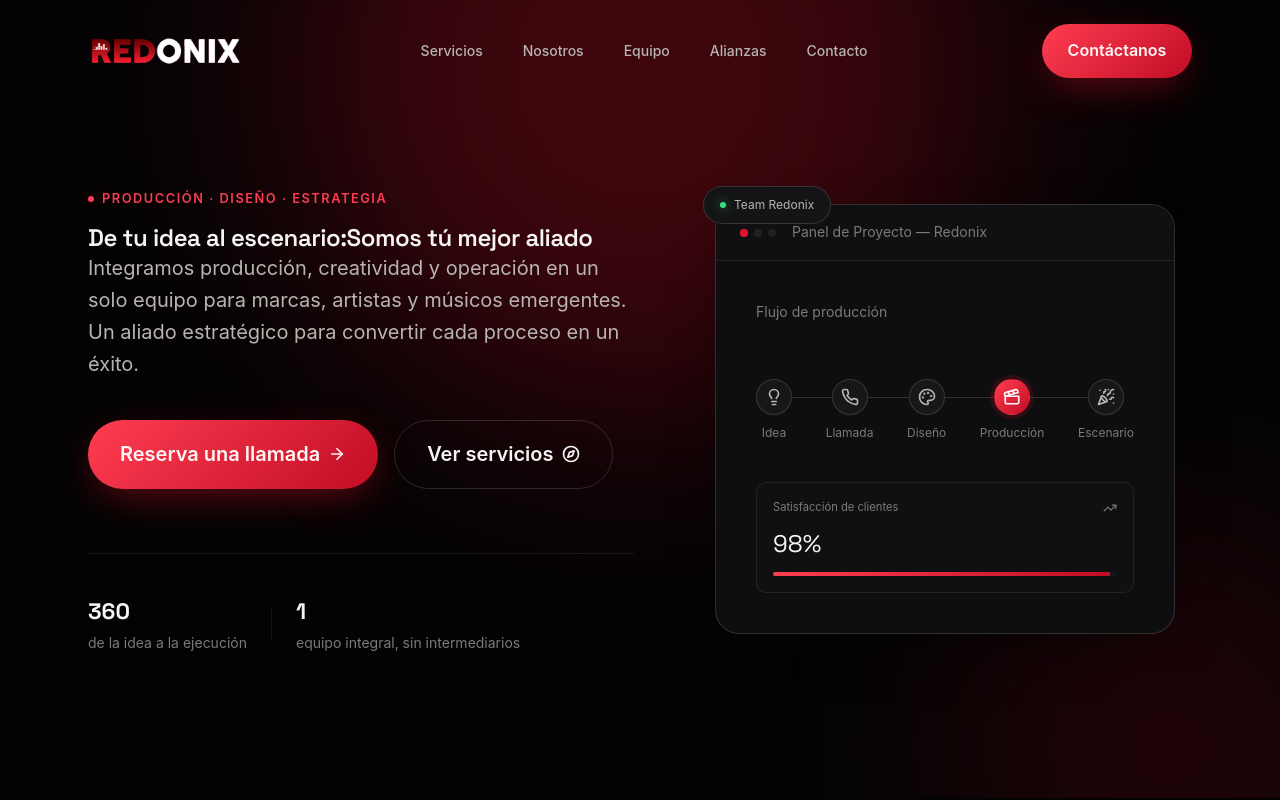
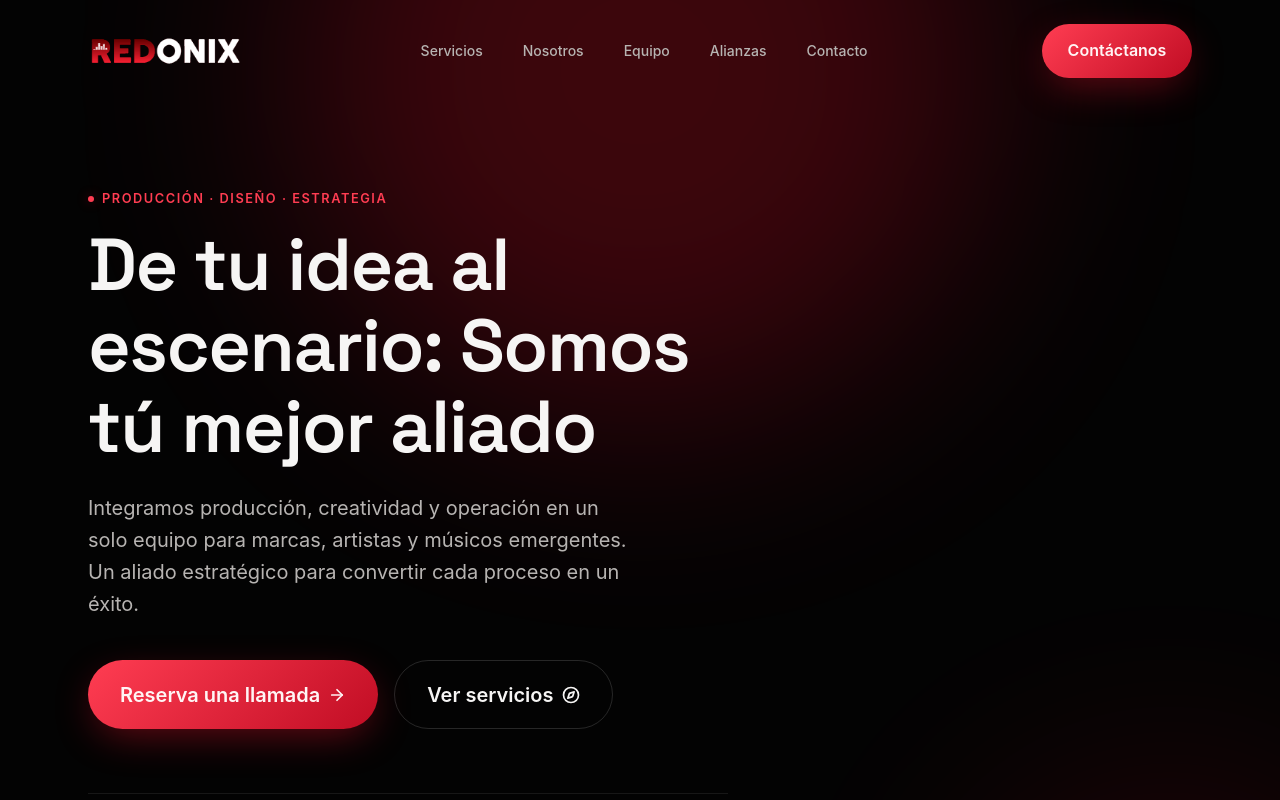
Before and after one commit to jesusShadown/Redonix, a React (Vite) app: page / in a window 1280 px wide. Shown: the top 800 px of the page. Built offline with nearby package versions, Linux system fonts and the light colour scheme; a web font is replaced by a local one.

Commit message:
latenciav15-07-2026-0046

```diff
--- a/src/components/Hero.css
+++ b/src/components/Hero.css
@@ -104,8 +104,4 @@
   .hero {
     padding-top: calc(var(--space-3xl) + var(--space-lg));
   }
-  .hero__inner {
-    grid-template-columns: 1.05fr 0.95fr;
-    gap: var(--space-xl);
-  }
 }
--- a/src/components/Hero.jsx
+++ b/src/components/Hero.jsx
@@ -1,6 +1,5 @@
 import { ArrowRight, Compass } from 'lucide-react'
 import Button from './shared/Button'
-import HeroVisual from './HeroVisual'
 import { contact } from '../data/contact'
 // Estilos importados centralizadamente desde src/styles/global.css
 
@@ -14,8 +13,9 @@
         <div className="hero__content">
           <span className="eyebrow">Producción · Diseño · Estrategia</span>
 
-          <h1 >
-            De tu idea al escenario:Somos tú mejor aliado  </h1>
+          <h1 className="hero__title">
+            De tu idea al escenario: Somos tú mejor aliado
+          </h1>
 
           <p className="hero__subtitle">
             Integramos producción, creatividad y operación en un solo equipo para marcas, artistas y músicos
@@ -44,8 +44,6 @@
 
           </div>
         </div>
-
-        <HeroVisual />
       </div>
     </section>
   )
--- a/src/components/HeroVisual.css
+++ /dev/null
@@ -1,189 +0,0 @@
-.hero-visual {
-  position: relative;
-  z-index: 1;
-  justify-self: center;
-  width: 100%;
-  max-width: 460px;
-}
-
-.hero-visual__panel {
-  background: var(--color-surface);
-  border: 1px solid var(--color-border-strong);
-  border-radius: var(--radius-lg);
-  box-shadow: var(--shadow-card);
-  overflow: hidden;
-}
-
-.hero-visual__bar {
-  display: flex;
-  align-items: center;
-  gap: var(--space-sm);
-  padding: var(--space-sm) var(--space-md);
-  background: var(--color-black-800);
-  border-bottom: 1px solid var(--color-border);
-}
-
-.hero-visual__dots {
-  display: flex;
-  gap: 6px;
-}
-
-.hero-visual__dots span {
-  width: 8px;
-  height: 8px;
-  border-radius: 50%;
-  background: var(--color-black-600);
-}
-
-.hero-visual__dots span:first-child {
-  background: var(--color-red-500);
-}
-
-.hero-visual__bar-title {
-  font-size: var(--fs-small);
-  color: var(--color-text-muted);
-}
-
-.hero-visual__body {
-  padding: var(--space-lg);
-  display: flex;
-  flex-direction: column;
-  gap: var(--space-lg);
-}
-
-.hero-visual__flow-label {
-  font-size: var(--fs-small);
-  color: var(--color-text-muted);
-  margin-bottom: var(--space-sm);
-}
-
-.hero-visual__flow {
-  position: relative;
-  display: flex;
-  justify-content: space-between;
-}
-
-.hero-visual__flow-line {
-  position: absolute;
-  top: 18px;
-  left: 18px;
-  right: 18px;
-  height: 1px;
-  background: var(--color-border-strong);
-  z-index: 0;
-}
-
-.hero-visual__stage {
-  position: relative;
-  z-index: 1;
-  display: flex;
-  flex-direction: column;
-  align-items: center;
-  gap: var(--space-2xs);
-  font-size: 0.75rem;
-  color: var(--color-text-muted);
-}
-
-.hero-visual__stage-icon {
-  width: 36px;
-  height: 36px;
-  border-radius: 50%;
-  display: flex;
-  align-items: center;
-  justify-content: center;
-  background: var(--color-black-700);
-  border: 1px solid var(--color-border-strong);
-  color: var(--color-text-secondary);
-}
-
-.hero-visual__stage-icon.is-active {
-  background: var(--gradient-cta);
-  border-color: transparent;
-  color: var(--color-text-on-red);
-  box-shadow: 0 0 0 4px rgba(232, 17, 43, 0.15);
-}
-
-.hero-visual__stats {
-  display: grid;
-  grid-template-columns: 1fr;
-  gap: var(--space-sm);
-}
-
-.hero-visual__stat {
-  background: var(--color-black-800);
-  border: 1px solid var(--color-border);
-  border-radius: var(--radius-sm);
-  padding: var(--space-sm);
-}
-
-.hero-visual__stat-head {
-  display: flex;
-  align-items: center;
-  justify-content: space-between;
-  font-size: 0.7rem;
-  color: var(--color-text-muted);
-  margin-bottom: var(--space-2xs);
-}
-
-.hero-visual__stat-value {
-  font-family: var(--font-heading);
-  font-size: 1.5rem;
-  margin-bottom: var(--space-2xs);
-}
-
-.hero-visual__stat-bar {
-  height: 4px;
-  border-radius: var(--radius-pill);
-  background: var(--color-black-700);
-  overflow: hidden;
-}
-
-.hero-visual__stat-bar-fill {
-  height: 100%;
-  background: var(--gradient-cta);
-}
-
-.hero-visual__float {
-  position: absolute;
-  display: flex;
-  align-items: center;
-  gap: var(--space-2xs);
-  background: var(--color-surface-alt);
-  border: 1px solid var(--color-border-strong);
-  border-radius: var(--radius-pill);
-  padding: var(--space-2xs) var(--space-sm);
-  font-size: 0.75rem;
-  color: var(--color-text-secondary);
-  box-shadow: var(--shadow-card);
-  animation: float 5s ease-in-out infinite;
-}
-
-.hero-visual__float-dot {
-  width: 6px;
-  height: 6px;
-  border-radius: 50%;
-  background: #3ddc84;
-  box-shadow: 0 0 10px rgba(61, 220, 132, 0.6);
-}
-
-.hero-visual__float--top {
-  top: -18px;
-  left: -12px;
-}
-
-.hero-visual__float--bottom {
-  bottom: -18px;
-  right: -8px;
-  animation-delay: 1.5s;
-}
-
-@keyframes float {
-  0%, 100% { transform: translateY(0); }
-  50% { transform: translateY(-8px); }
-}
-
-@media (max-width: 480px) {
-  .hero-visual__float {
-    display: none;
-  }
-}
--- a/src/components/HeroVisual.jsx
+++ /dev/null
@@ -1,61 +0,0 @@
-import { Lightbulb, Phone, Palette, Clapperboard, PartyPopper, TrendingUp } from 'lucide-react'
-// Estilos importados centralizadamente desde src/styles/global.css
-
-const STAGES = [
-  { label: 'Idea', icon: Lightbulb },
-  { label: 'Llamada', icon: Phone },
-  { label: 'Diseño', icon: Palette },
-  { label: 'Producción', icon: Clapperboard, active: true },
-  { label: 'Escenario', icon: PartyPopper },
-]
-
-export default function HeroVisual() {
-  return (
-    <div className="hero-visual">
-      <div className="hero-visual__panel">
-        <div className="hero-visual__bar">
-          <div className="hero-visual__dots">
-            <span />
-            <span />
-            <span />
-          </div>
-          <span className="hero-visual__bar-title">Panel de Proyecto — Redonix</span>
-        </div>
-
-        <div className="hero-visual__body">
-          <p className="hero-visual__flow-label">Flujo de producción</p>
-          <div className="hero-visual__flow">
-            {STAGES.map((stage) => (
-              <div className="hero-visual__stage" key={stage.label}>
-                <div className={`hero-visual__stage-icon ${stage.active ? 'is-active' : ''}`}>
-                  <stage.icon size={18} strokeWidth={2.25} />
-                </div>
-                <span>{stage.label}</span>
-              </div>
-            ))}
-            <div className="hero-visual__flow-line" />
-          </div>
-
-          <div className="hero-visual__stats">
-            <div className="hero-visual__stat">
-              <div className="hero-visual__stat-head">
-                <span>Satisfacción de clientes</span>
-                <TrendingUp size={14} />
-              </div>
-              <div className="hero-visual__stat-value">98%</div>
-              <div className="hero-visual__stat-bar">
-                <div className="hero-visual__stat-bar-fill" style={{ width: '98%' }} />
-              </div>
-            </div>
-          </div>
-        </div>
-      </div>
-
-      <div className="hero-visual__float hero-visual__float--top">
-        <span className="hero-visual__float-dot" />
-        Team Redonix
-      </div>
-
-    </div>
-  )
-}
--- a/src/styles/global.css
+++ b/src/styles/global.css
@@ -1,7 +1,6 @@
 @import './variables.css';
 @import '../components/Navbar.css';
 @import '../components/Hero.css';
-@import '../components/HeroVisual.css';
 @import '../components/ValueProps.css';
 @import '../components/Services.css';
 @import '../components/Team.css';
--- a/vite.config.js
+++ b/vite.config.js
@@ -10,6 +10,10 @@
   build: {
     target: 'es2020',
     cssMinify: true,
+    // Sin esto, Vite embebe las imágenes chicas (<4KB) como base64 dentro
+    // del JS/CSS. Eso rompe el objetivo de usar srcset: el navegador ya no
+    // puede elegir bajar solo una variante, todas quedan pegadas al bundle.
+    assetsInlineLimit: 0,
   },
   esbuild: {
     // Solo se eliminan en build de producción; en dev se conservan para depurar.
```
Also changed, not shown: .claude/settings.local.json.
